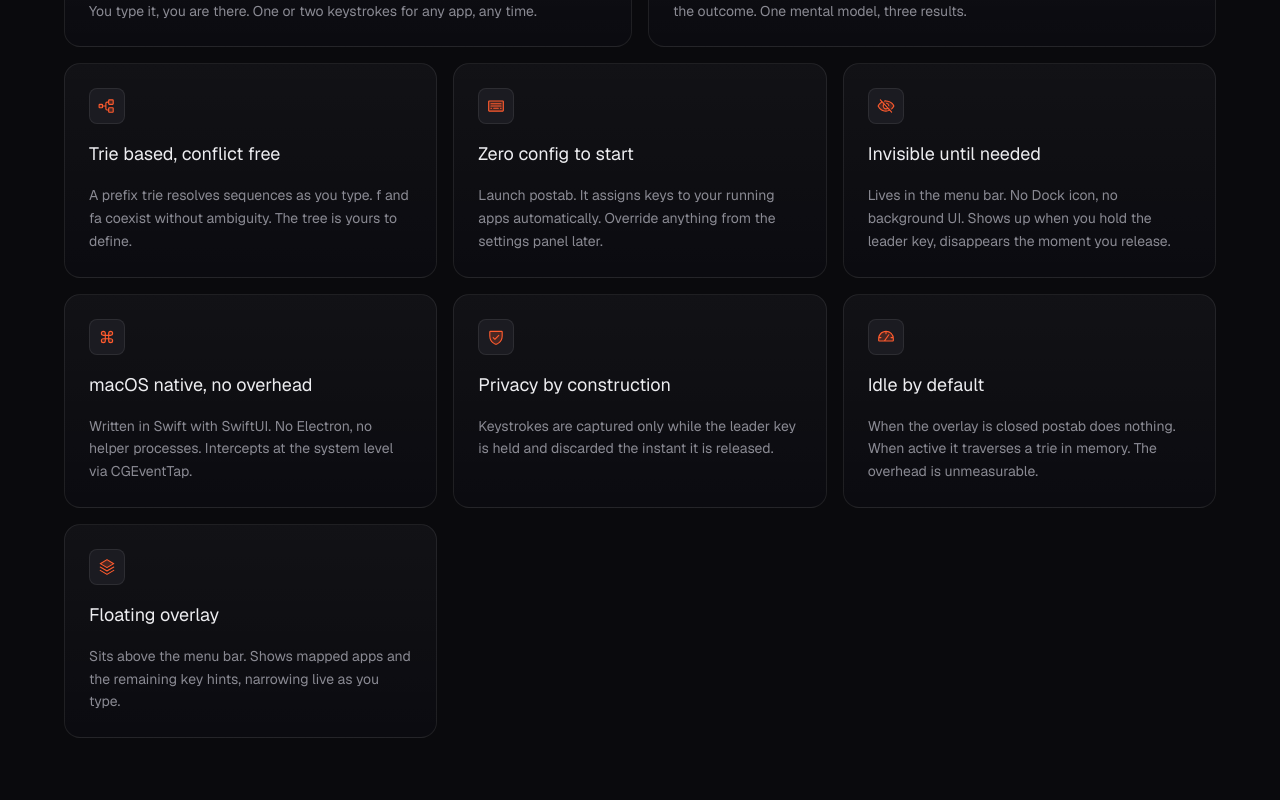
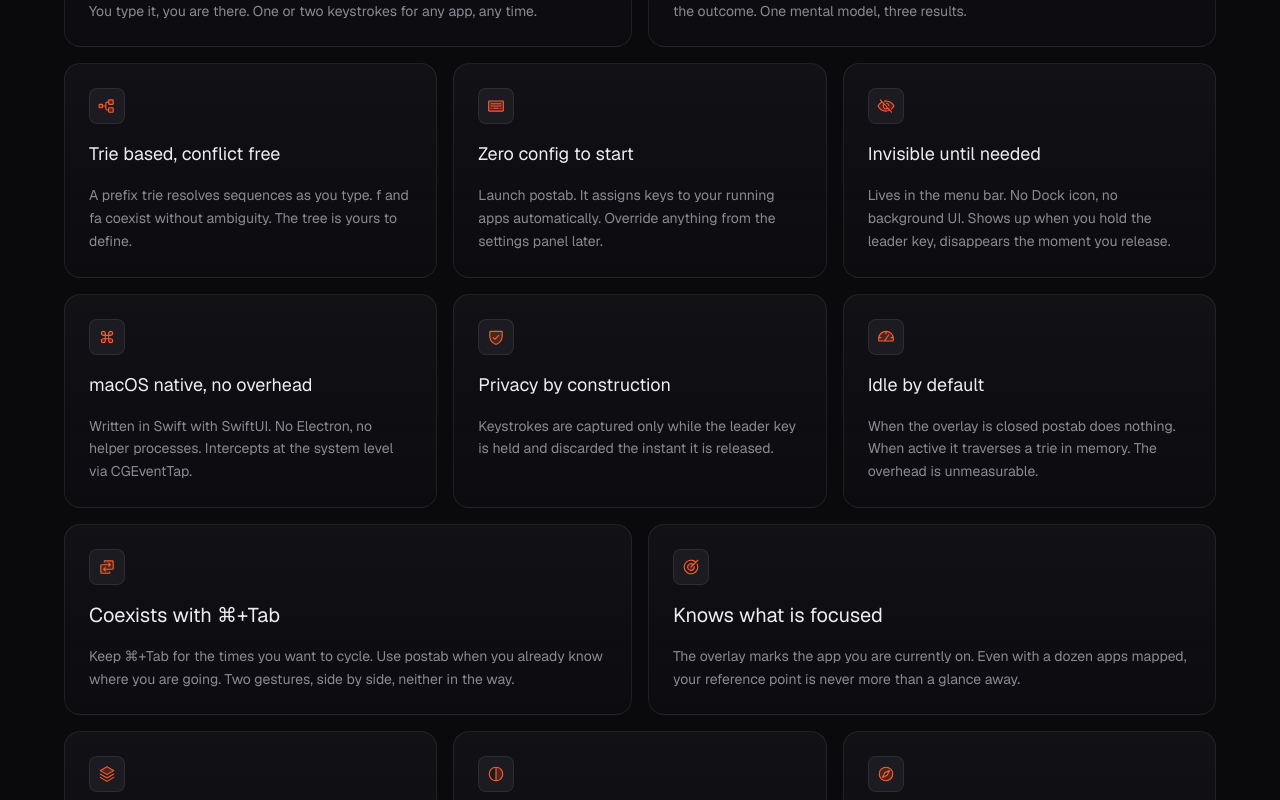
Before and after one commit to arup-basak/postab-landing, a Next.js app: page / in a window 1280 px wide. Shown: the part 2000-2800 px from the top of the page. Built offline with nearby package versions, Linux system fonts and the light colour scheme.

Commit message:
added new features

```diff
--- a/src/constants/faq.ts
+++ b/src/constants/faq.ts
@@ -8,6 +8,18 @@
   {
     q: "Does it affect performance?",
     a: "No. postab is idle when the overlay is closed. When active it traverses a trie in memory. The overhead is unmeasurable.",
+  },
+  {
+    q: "Does it conflict with ⌘+Tab?",
+    a: "No. ⌘+Tab still works exactly as it does today. postab listens on Right ⌘ by default, so the classic switcher and postab live side by side. Use whichever fits the moment.",
+  },
+  {
+    q: "Does postab support light mode?",
+    a: "Yes. The overlay and the settings panel render natively in light and dark. It follows your macOS appearance by default, or pin it to one mode from settings.",
+  },
+  {
+    q: "How do I learn the mappings?",
+    a: "A short guided tour runs on first launch. It introduces the leader key, the three action modes, and walks through your auto-assigned mappings. Muscle memory tends to take about a day.",
   },
   {
     q: "Is there a free trial?",
--- a/src/constants/features.ts
+++ b/src/constants/features.ts
@@ -1,13 +1,17 @@
 import type { Icon } from "@phosphor-icons/react";
 import {
   ArrowsClockwiseIcon,
+  CircleHalfIcon,
   CommandIcon,
+  CompassIcon,
   EyeSlashIcon,
   GaugeIcon,
   KeyboardIcon,
   LightningIcon,
   ShieldCheckIcon,
   StackIcon,
+  SwapIcon,
+  TargetIcon,
   TreeStructureIcon,
 } from "@phosphor-icons/react/dist/ssr";
 
@@ -62,8 +66,30 @@
     body: "When the overlay is closed postab does nothing. When active it traverses a trie in memory. The overhead is unmeasurable.",
   },
   {
+    icon: SwapIcon,
+    title: "Coexists with ⌘+Tab",
+    body: "Keep ⌘+Tab for the times you want to cycle. Use postab when you already know where you are going. Two gestures, side by side, neither in the way.",
+    large: true,
+  },
+  {
+    icon: TargetIcon,
+    title: "Knows what is focused",
+    body: "The overlay marks the app you are currently on. Even with a dozen apps mapped, your reference point is never more than a glance away.",
+    large: true,
+  },
+  {
     icon: StackIcon,
     title: "Floating overlay",
     body: "Sits above the menu bar. Shows mapped apps and the remaining key hints, narrowing live as you type.",
   },
+  {
+    icon: CircleHalfIcon,
+    title: "Light and dark, both tuned",
+    body: "Overlay and settings panel render natively in either appearance. Follows macOS automatically, or pin it to one mode if you prefer.",
+  },
+  {
+    icon: CompassIcon,
+    title: "Guided on first launch",
+    body: "A short in-app tour covers the leader key, the three modes, and your auto-assigned mappings. Built for the first five minutes.",
+  },
 ];
```
Also changed, not shown: 1 other file (tests, documents, lock files or other folders).
